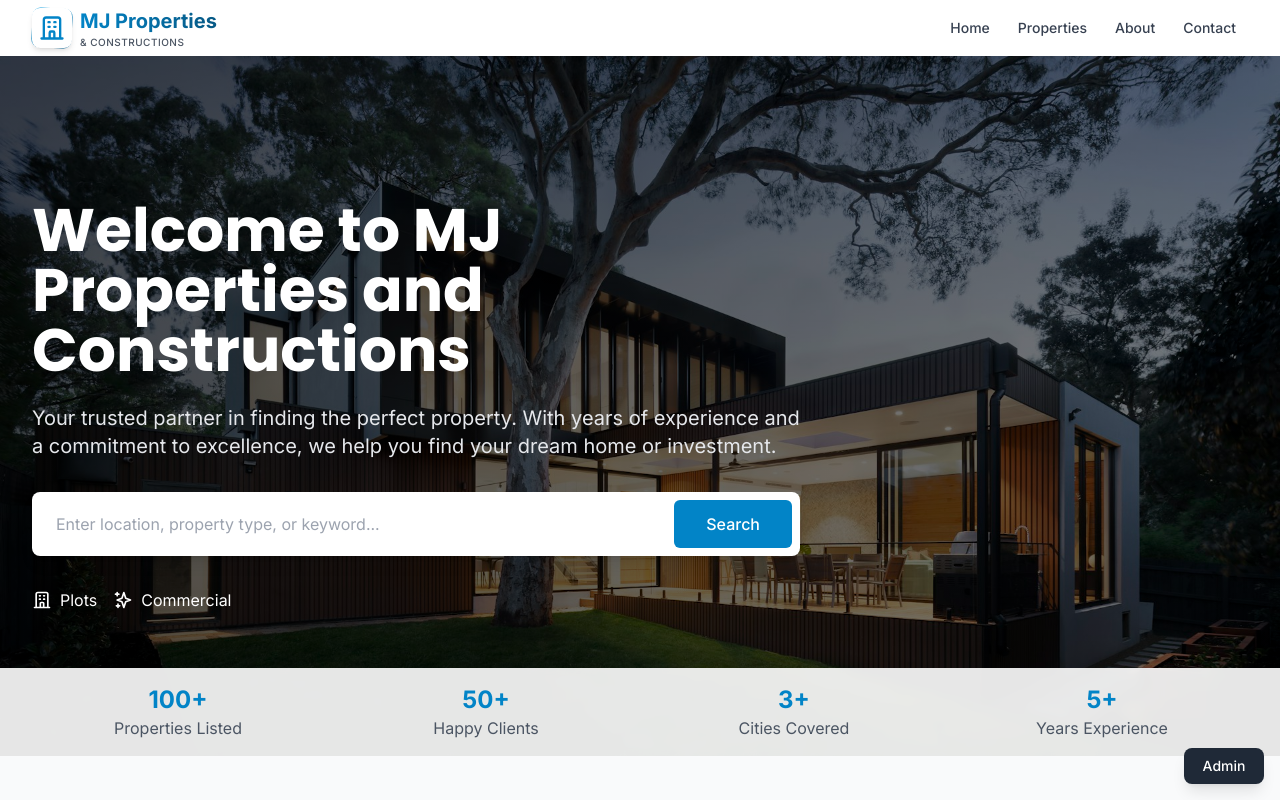
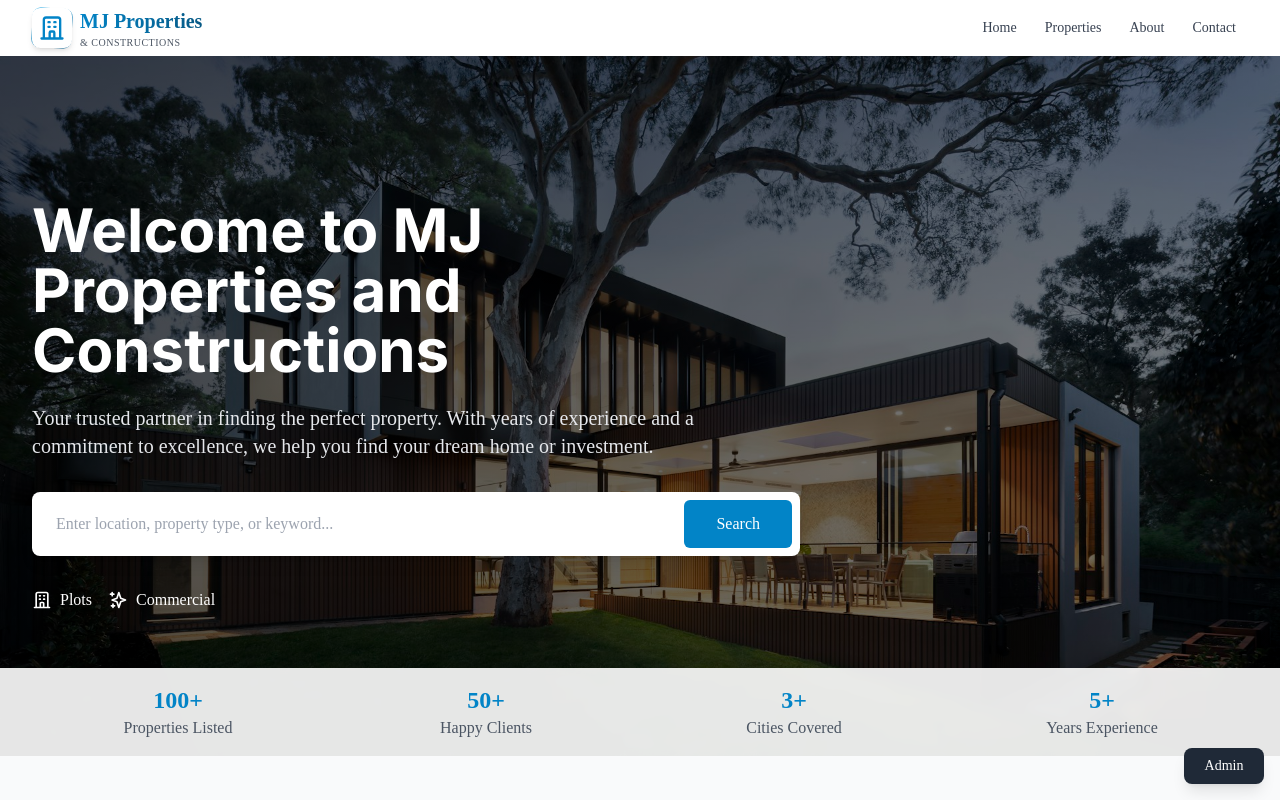
Before and after one commit to Mahesh7-tech/bmk-website, a Next.js app: page / in a window 1280 px wide. Shown: the top 800 px of the page. Built offline with nearby package versions, Linux system fonts and the light colour scheme.

Commit message:
Avoid next/font build-time fetch: switch to CSS @import for Inter/Poppins

```diff
--- a/src/app/globals.css
+++ b/src/app/globals.css
@@ -1,3 +1,6 @@
+@import url('https://fonts.googleapis.com/css2?family=Inter:wght@100..900&display=swap');
+@import url('https://fonts.googleapis.com/css2?family=Poppins:wght@400;500;600;700&display=swap');
+
 @tailwind base;
 @tailwind components;
 @tailwind utilities;
@@ -10,10 +13,12 @@
 
   body {
     @apply text-secondary-900 bg-white;
+    font-family: 'Poppins', system-ui, -apple-system, 'Segoe UI', Roboto, 'Helvetica Neue', Arial;
   }
 
   h1, h2, h3, h4, h5, h6 {
     @apply font-heading font-semibold;
+    font-family: 'Inter', system-ui, -apple-system, 'Segoe UI', Roboto, 'Helvetica Neue', Arial;
   }
 }
 
--- a/src/app/layout.tsx
+++ b/src/app/layout.tsx
@@ -30,7 +30,7 @@
   children: React.ReactNode
 }) {
   return (
-    <html lang="en" className={`${inter.variable} ${poppins.variable}`}>
+    <html lang="en">
       <body className="min-h-screen bg-white font-sans antialiased">
         <Navigation />
         <main className="min-h-screen">
```
